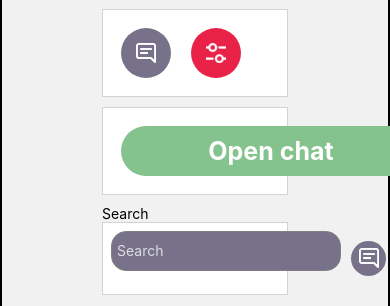
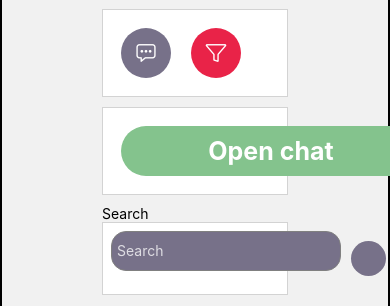
Before and after one commit to victoriamorera14/movie-talk, a React Native app: screen / in a window 390 px wide. Shown: the part 379-685 px from the top of the page. Built offline with nearby package versions, Linux system fonts and the light colour scheme.

Commit message:
arreglo custom button

```diff
--- a/App.js
+++ b/App.js
@@ -64,7 +64,7 @@ export default function App() {
           </ShowComponent>
           <ShowComponent>
             <CustomButton
-              imageSource={require("./assets/chatIcon.png")}
+              iconSource="chatbox-ellipses-outline"
               width={50}
               height={50}
               defaultColor={"#777189"}
@@ -72,7 +72,7 @@ export default function App() {
               borderRadius={50}
             />
             <CustomButton
-              imageSource={require("./assets/filter.png")}
+              iconSource="funnel-outline"
               width={50}
               height={50}
               defaultColor={"#E92348"}
--- a/components/CustomButton.js
+++ b/components/CustomButton.js
@@ -1,7 +1,17 @@
 import React, { useState } from "react";
-import {  Text, StyleSheet, View, Image, Pressable } from "react-native";
+import Ionicons from "@expo/vector-icons/Ionicons";
+import { Text, StyleSheet, View, Pressable } from "react-native";
 
-export default function CustomButton({ onPress, text, imageSource, width, height, defaultColor, pressedColor, borderRadius }) {
+export default function CustomButton({
+  onPress,
+  text,
+  iconSource,
+  width,
+  height,
+  defaultColor,
+  pressedColor,
+  borderRadius,
+}) {
   const [pressed, setPressed] = useState(false);
 
   return (
@@ -10,14 +20,24 @@ export default function CustomButton({ onPress, text, imageSource, width, height
       underlayColor={pressedColor}
       style={[
         styles.button,
-        { width, height, backgroundColor: pressed ? pressedColor : defaultColor, borderRadius },
+        {
+          width,
+          height,
+          backgroundColor: pressed ? pressedColor : defaultColor,
+          borderRadius,
+        },
       ]}
       onPressIn={() => setPressed(true)}
-      onPressOut={() => setPressed(false)}
+      onPressOut={() => {
+        setPressed(false);
+        console.log("Has pulsado el botón");
+      }}
     >
       <View style={styles.content}>
         {text && <Text style={styles.buttonText}>{text}</Text>}
-        {imageSource && <Image source={imageSource} style={styles.buttonImage} />}
+        {iconSource && (
+          <Ionicons name={iconSource} size={22} color={"white"} />
+        )}
       </View>
     </Pressable>
   );
@@ -28,7 +48,7 @@ const styles = StyleSheet.create({
     justifyContent: "center",
     alignItems: "center",
     padding: 10,
-    margin:10
+    margin: 10,
   },
   content: {
     flexDirection: "row",
@@ -40,8 +60,4 @@ const styles = StyleSheet.create({
     fontSize: 25,
     fontWeight: "bold",
   },
-  buttonImage:{
-    width: 20,
-    height:20,
-  },
 });
```
